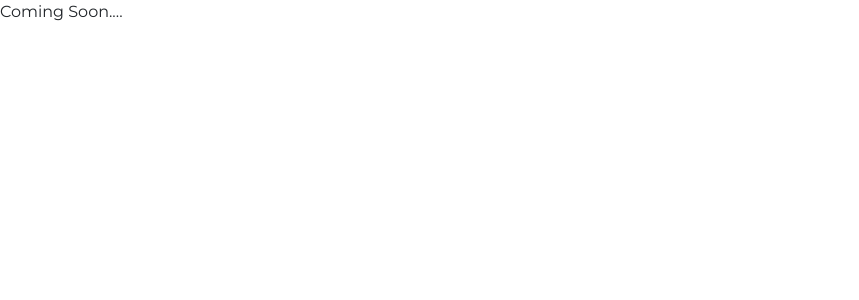
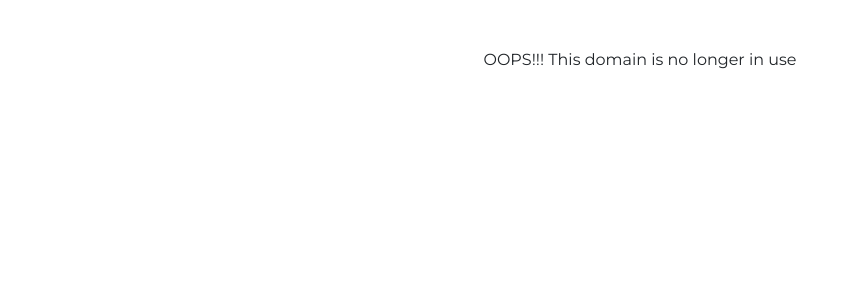
Before and after one commit to ndutagrace25/graceportfolio, a React (Create React App) app: page / in a window 1280 px wide. Shown: the top 300 px of the page, without its empty margins (0-859 px from the left). Built offline with nearby package versions, Linux system fonts and the light colour scheme.

Commit message:
pushing all changes

```diff
--- a/src/pages/Home.jsx
+++ b/src/pages/Home.jsx
@@ -52,8 +52,8 @@ const Home = () => {
   }, [currentPage, activeDiv]);
 
   return (
-    <div className="main-container">
-      Coming Soon....
+    <div className="main-container d-flex justify-content-center mt-5">
+      OOPS!!! This domain is no longer in use
       {/* {currentPage === "Menu" ? (
         <Fade top delay={255}>
           <div className="menu-page-bg primary-color">
```
